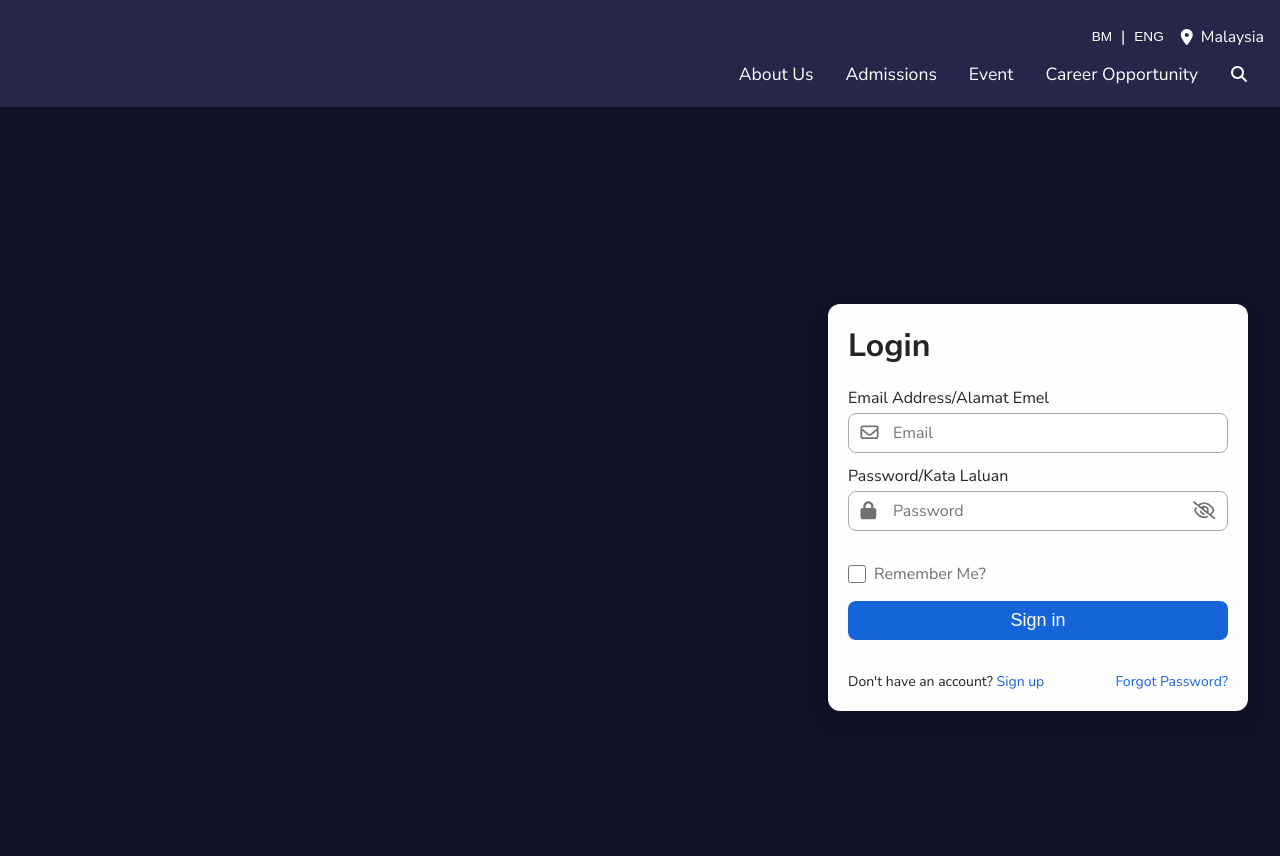
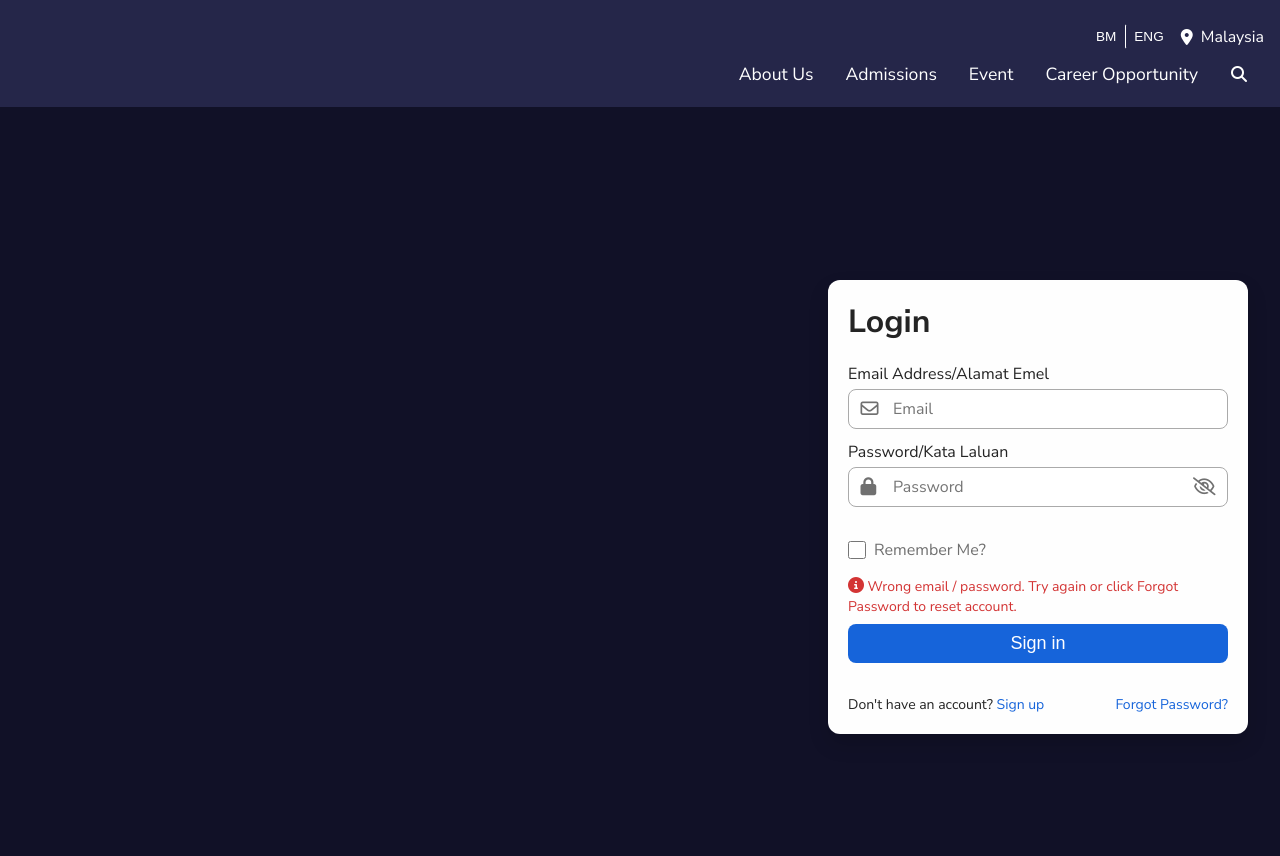
Before and after one commit to DanialAroff/IKhalifah, a PHP site: page /signin.php in a window 1280 px wide. Shown: the top 856 px of the page. Run offline with PHP 8.4, Linux system fonts and the light colour scheme; data that the repository does not hold is empty; some libraries are stand-ins or nearby versions.

Commit message:
Minor update 1.0.2

```diff
--- a/project2/css/auth.css
+++ b/project2/css/auth.css
@@ -121,6 +121,11 @@ main {
     transform: scale(1);
 } */
 
+.error-msg {
+    margin-top: 6px;
+    font-size: 0.875rem;
+}
+
 .hint-text {
     margin: 4px;
     text-align: start;
--- a/project2/css/base.css
+++ b/project2/css/base.css
@@ -31,6 +31,7 @@ dialog {
 
 .error-msg {
     color: #D33434;
+    line-height: 1.2rem;
 }
 .d-flex {
     display: flex;
--- a/project2/css/header.css
+++ b/project2/css/header.css
@@ -80,10 +80,10 @@ header input {
     align-items: center;
     justify-content: center;
     width: fit-content;
-    padding: 0.25rem;
+    padding: 0.25rem 0.5rem;
     background: transparent;
     border-radius: 2px;
-    margin-inline: 4px;
+    /* margin-inline: 4px; */
 }
 .btn-lang:hover {
     background-color: #bbbbbb27;
@@ -96,3 +96,7 @@ header input {
 .btn-search:hover {
     background-color: #bbbbbb27;
 }
+
+.lang-border {
+    border-left: 1px solid #FFF;
+}
--- a/project2/header.php
+++ b/project2/header.php
@@ -9,8 +9,7 @@
             <div class="top-nav">
                 <div class="lang">
                     <button class="btn-lang-bm btn-lang">BM</button>
-                    |
-                    <button class="btn-lang-eng btn-lang">ENG</button>
+                    <button class="btn-lang-eng btn-lang lang-border">ENG</button>
                 </div>
                 <div class="location">
                     <i class="fa-solid fa-location-dot"></i>
--- a/project2/signin.php
+++ b/project2/signin.php
@@ -29,24 +29,24 @@
                 try {
                     $userId = $user['user_id'];
                     mysqli_query($conn, "UPDATE users SET signed_in=NOW() WHERE user_id=$userId");
-                    } catch (Exception $e) { }
+                } catch (Exception $e) {
+                }
 
                 header('location: index.php');
                 exit();
-                }
-                else {
+            } else {
                 $_SESSION['failed_signin_msg'] = "The username or password is incorrect";
             }
         } else {
             $_SESSION['failed_signin_msg'] = "The username or password is incorrect";
         }
-
     }
 }
 ?>
 
 <!DOCTYPE html>
 <html lang="en">
+
 <head>
     <meta charset="UTF-8">
     <meta name="viewport" content="width=device-width, initial-scale=1.0">
@@ -61,6 +61,7 @@
 
     <script src="https://kit.fontawesome.com/57a4458178.js" crossorigin="anonymous"></script>
 </head>
+
 <body>
     <?php include('header.php'); ?>
     <main>
@@ -95,6 +96,10 @@
                     <input type="checkbox" name="rememberme" id="rememberme">
                     <label for="rememberme">Remember Me?</label>
                 </div>
+                <div class="error-msg">
+                    <i class="fa-solid fa-circle-info"></i>
+                    Wrong email / password. Try again or click Forgot Password to reset account.
+                </div>
                 <button type="submit" name="submit">
                     <!-- <span class="material-symbols-outlined">login</span> -->
                     Sign in
@@ -128,4 +133,5 @@
         });
     </script>
 </body>
+
 </html>
```
Lines whose indentation alone changed are shown as unchanged.
